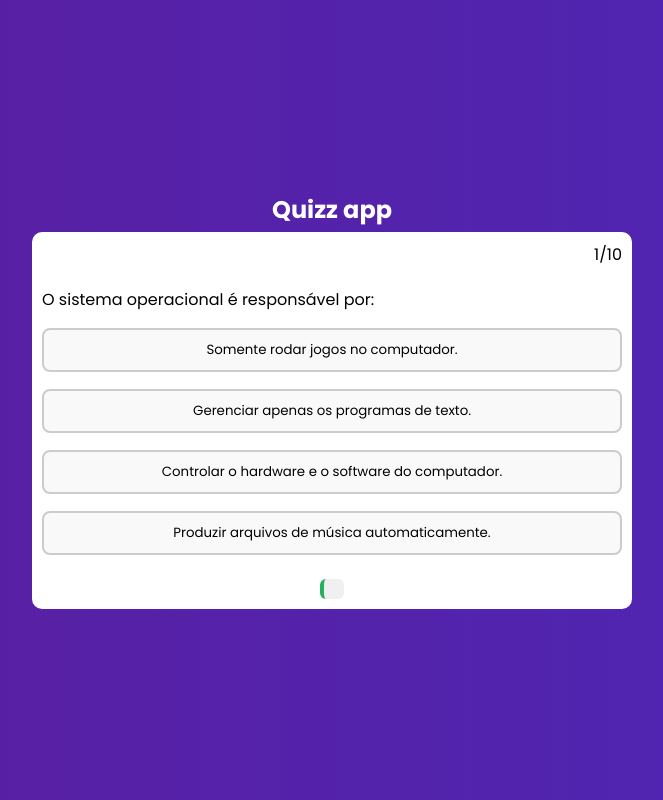
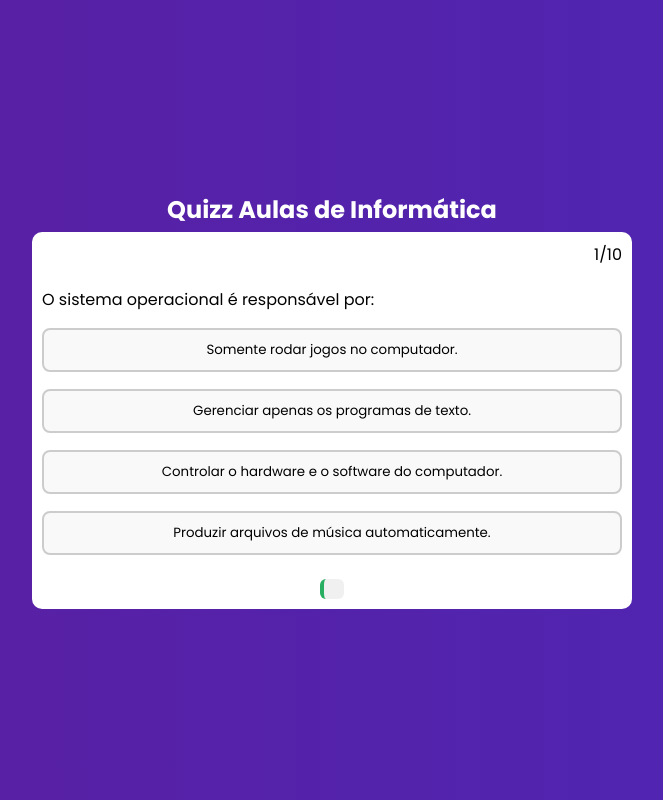
Before and after one commit to bartolomeusantos072/quizz-informatica-basica-aula01, a plain HTML site: page index.html in a window 1280 px wide. Shown: the whole page, without its empty margins (308-971 px from the left). Drawn offline with Linux system fonts and the light colour scheme.

```diff
--- a/index.html
+++ b/index.html
@@ -7,7 +7,7 @@
     <link rel="stylesheet" href="style.css">
 </head>
 <body>
-    <h2>Quizz app</h2>
+    <h2>Quizz Aulas de Informática</h2>
     <main>
         <div class='content'>
             <span class="spnQtd"></span>
```
